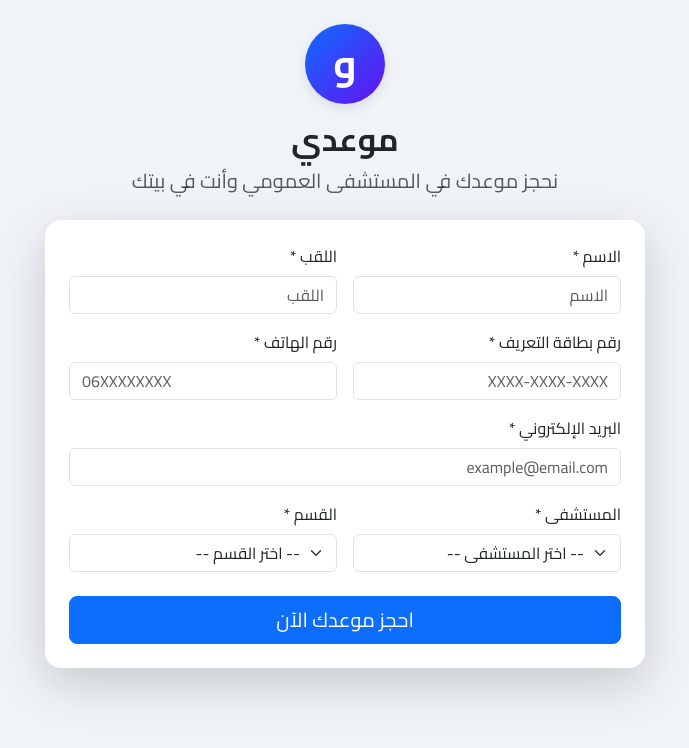
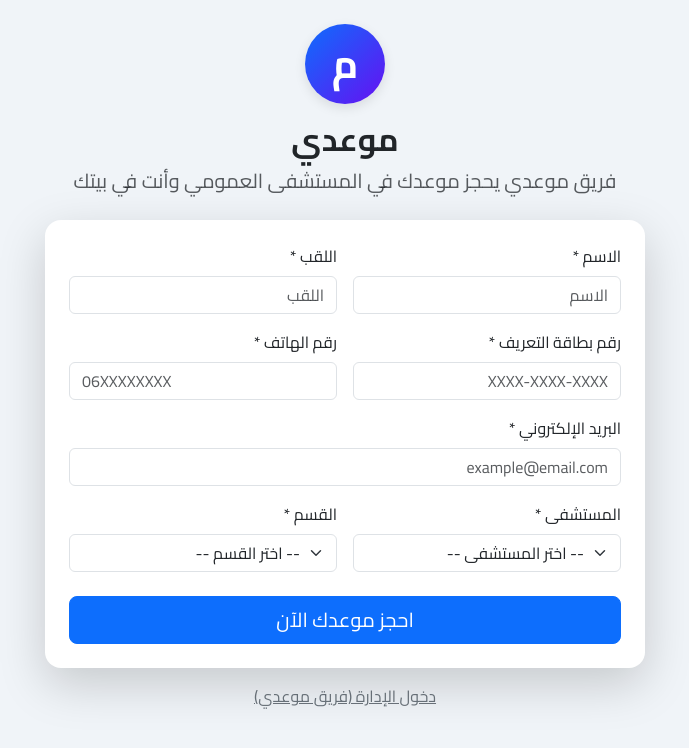
Before and after one commit to FREEGEMINIFOREVER/hopital-public-rdv, a website: page public/index.html in a window 1280 px wide. Shown: the whole page, without its empty margins (295-984 px from the left). Drawn offline with nearby package versions, Linux system fonts and the light colour scheme.

Commit message:
Update index.html

```diff
--- a/public/index.html
+++ b/public/index.html
@@ -3,7 +3,7 @@
 <head>
   <meta charset="UTF-8">
   <meta name="viewport" content="width=device-width, initial-scale=1.0">
-  <title>وسيط المواعيد الطبية - احجز بسهولة</title>
+  <title>موعدي - احجز موعدك بسهولة</title>
   <link href="https://cdn.jsdelivr.net/npm/bootstrap@5.3.0/dist/css/bootstrap.min.css" rel="stylesheet">
   <link rel="stylesheet" href="style.css">
   <link href="https://fonts.googleapis.com/css2?family=Cairo:wght@400;700&display=swap" rel="stylesheet">
@@ -11,16 +11,15 @@
 <body>
   <div class="container py-4">
     <div class="text-center mb-4">
-      <!-- شعار الشركة (يمكنك استبداله بصورة شعارك الحقيقية) -->
-      <div class="logo-circle mb-3">و</div>
+      <!-- شعار مؤقت شركة موعدي -->
+      <div class="logo-circle mb-3">م</div>
       <h2 class="fw-bold">موعدي</h2>
-      <p class="lead text-muted">نحجز موعدك في المستشفى العمومي وأنت في بيتك</p>
+      <p class="lead text-muted">فريق موعدي يحجز موعدك في المستشفى العمومي وأنت في بيتك</p>
     </div>
 
     <div class="card shadow-lg border-0 rounded-4 mx-auto" style="max-width: 600px;">
       <div class="card-body p-4">
         <form id="registrationForm">
-          <!-- نفس الحقول السابقة (الاسم، اللقب، البطاقة، الهاتف، البريد، المستشفى، القسم) -->
           <div class="row g-3">
             <div class="col-md-6">
               <label class="form-label">الاسم *</label>
@@ -49,6 +48,7 @@
                 <option value="المستشفى الجامعي ابن رشد">المستشفى الجامعي ابن رشد</option>
                 <option value="مستشفى الحسيني">مستشفى الحسيني</option>
                 <option value="مستشفى الأم والطفل">مستشفى الأم والطفل</option>
+                <option value="مستشفى الأمراض الصدرية">مستشفى الأمراض الصدرية</option>
               </select>
             </div>
             <div class="col-md-6">
@@ -58,12 +58,16 @@
                 <option value="الطب العام">الطب العام</option>
                 <option value="طب الأطفال">طب الأطفال</option>
                 <option value="النساء والتوليد">النساء والتوليد</option>
+                <option value="الجراحة">الجراحة</option>
+                <option value="العظام">العظام</option>
               </select>
             </div>
           </div>
+
           <button type="submit" class="btn btn-primary btn-lg w-100 mt-4">احجز موعدك الآن</button>
         </form>
 
+        <!-- عرض النتيجة و QR -->
         <div id="resultSection" class="d-none text-center mt-4">
           <div class="alert alert-info">
             <h5>✅ تم استلام طلبك!</h5>
@@ -75,10 +79,14 @@
         </div>
       </div>
     </div>
+
+    <!-- رابط لوحة الإدارة -->
+    <div class="text-center mt-3">
+      <a href="/staff.html" class="text-secondary">دخول الإدارة (فريق موعدي)</a>
+    </div>
   </div>
 
   <script>
-    // نفس السكريبت السابق، لكن مع الرسالة الجديدة
     document.getElementById('registrationForm').addEventListener('submit', async (e) => {
       e.preventDefault();
       const data = {
```
